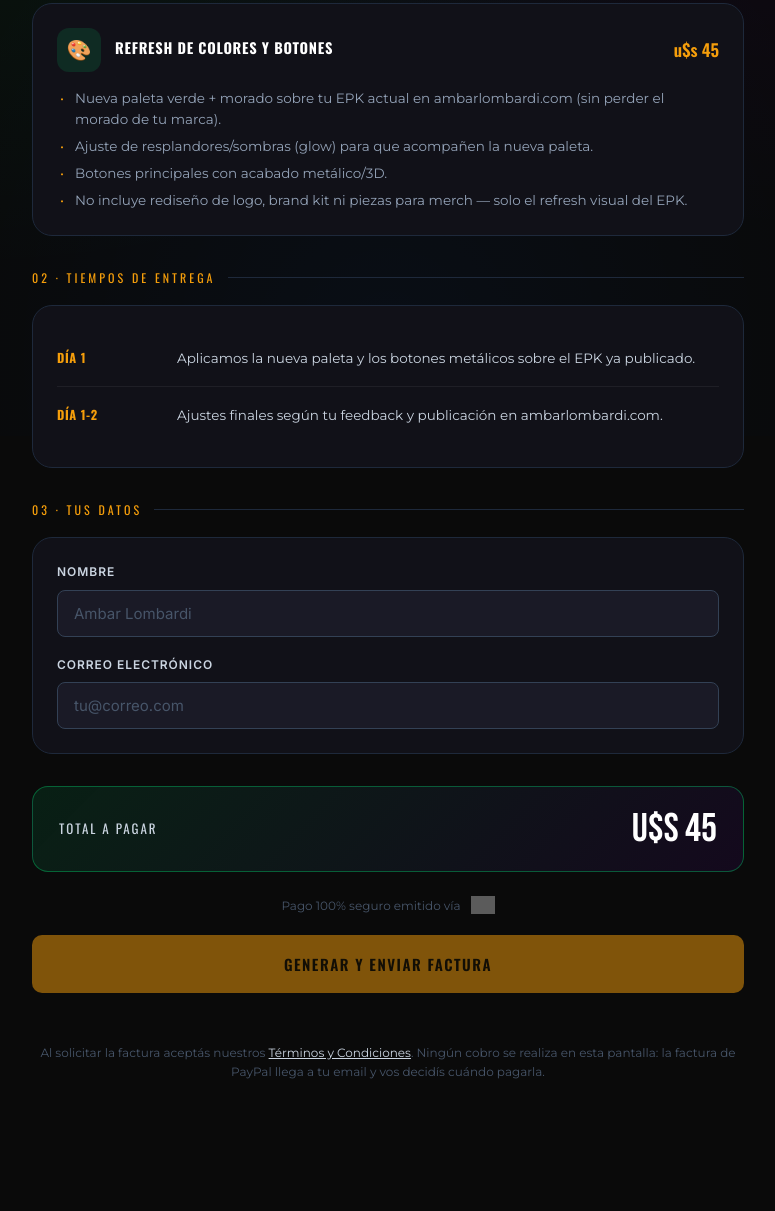
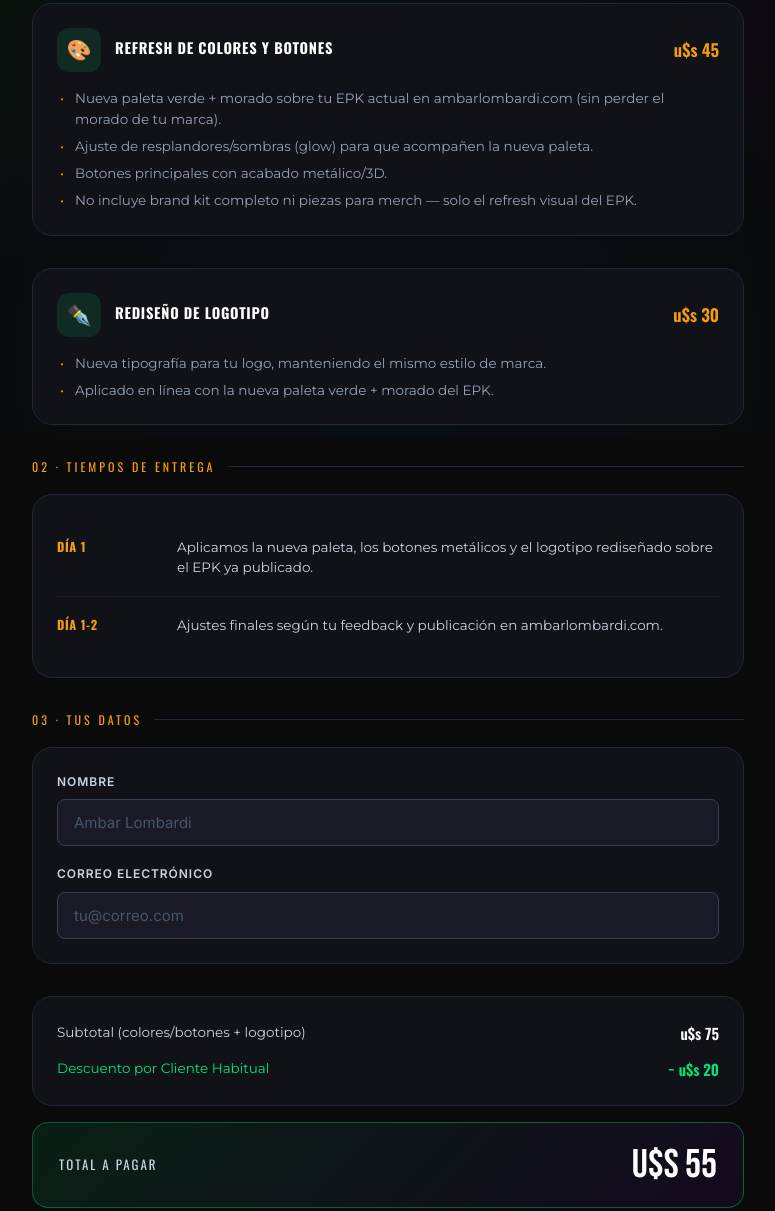
Before and after one commit to Nawemediagmail/NAWEMEDIA-WEB, a plain HTML site: page sitio/lombardi/index.html in a window 1280 px wide. Shown: the part 364-1575 px from the top of the page, without its empty margins (252-1027 px from the left). Before the commit the page ends 1525 px from the top, so only its background shows below. Drawn offline with nearby package versions, Linux system fonts and the light colour scheme; grey boxes are pictures that could not be loaded.

Commit message:
Add logo redesign line item and loyalty discount to Lombardi checkout (#10)
Adds the $30 typography-only logo redesign as a second line item
alongside the $45 color/button refresh, plus a $20 "Cliente Habitual"
loyalty discount at the invoice level, bringing the total to $55.
Mirrors the change on both the checkout page (itemized breakdown) and
the PayPal invoice payload (per-item pricing + invoice-level discount).


Claude-Session: https://claude.ai/code/session_0119ABpPrueTjnRigLjvJmWM

Co-authored-by: Claude <noreply@anthropic.com>

```diff
--- a/sitio/lombardi/index.html
+++ b/sitio/lombardi/index.html
@@ -4,7 +4,7 @@
 <meta charset="UTF-8">
 <meta name="viewport" content="width=device-width, initial-scale=1.0">
 <title>EPK Ambar Lombardi — Boleta de Pago | NAWEMEDIA</title>
-<meta name="description" content="Detalle del refresh de colores y botones del EPK de Ambar Lombardi. Completá tu email y recibí la factura de pago por PayPal.">
+<meta name="description" content="Detalle del refresh de colores, botones y rediseño de logotipo del EPK de Ambar Lombardi. Completá tu email y recibí la factura de pago por PayPal.">
 <meta name="robots" content="noindex, nofollow">
 <link rel="icon" href="/favicon.ico" sizes="any">
 <link rel="icon" type="image/png" sizes="32x32" href="/assets/favicon-32x32.png">
@@ -66,6 +66,13 @@
   .section-label::after { content: ''; flex: 1; height: 1px; background: var(--color-border-subtle); }
 
   .card { background: var(--color-bg-card); border: 1px solid var(--color-border-subtle); border-radius: 20px; padding: 24px; margin-bottom: 32px; }
+  .card-plain { padding: 18px 24px; margin-bottom: 16px; }
+
+  .price-row { display: flex; justify-content: space-between; align-items: center; padding: 6px 0; }
+  .price-row-label { font-size: 13.5px; color: var(--color-text-secondary); }
+  .price-row-value { font-family: var(--font-heading); font-size: 15px; font-weight: 600; color: #fff; }
+  .price-row-discount .price-row-label,
+  .price-row-discount .price-row-value { color: #00E676; }
 
   .concept-card { padding: 24px; }
   .concept-head { display: flex; align-items: flex-start; gap: 14px; margin-bottom: 16px; }
@@ -206,7 +213,19 @@
         <li>Nueva paleta verde + morado sobre tu EPK actual en ambarlombardi.com (sin perder el morado de tu marca).</li>
         <li>Ajuste de resplandores/sombras (glow) para que acompañen la nueva paleta.</li>
         <li>Botones principales con acabado metálico/3D.</li>
-        <li>No incluye rediseño de logo, brand kit ni piezas para merch — solo el refresh visual del EPK.</li>
+        <li>No incluye brand kit completo ni piezas para merch — solo el refresh visual del EPK.</li>
+      </ul>
+    </div>
+
+    <div class="card concept-card">
+      <div class="concept-head">
+        <span class="concept-icon">✒️</span>
+        <div class="concept-titlewrap"><div class="concept-title">Rediseño de Logotipo</div></div>
+        <div class="concept-price">u$s 30</div>
+      </div>
+      <ul class="concept-desc">
+        <li>Nueva tipografía para tu logo, manteniendo el mismo estilo de marca.</li>
+        <li>Aplicado en línea con la nueva paleta verde + morado del EPK.</li>
       </ul>
     </div>
 
@@ -215,7 +234,7 @@
       <div class="timeline-row">
         <div class="timeline-day">Día 1</div>
         <div class="timeline-desc">
-          <p>Aplicamos la nueva paleta y los botones metálicos sobre el EPK ya publicado.</p>
+          <p>Aplicamos la nueva paleta, los botones metálicos y el logotipo rediseñado sobre el EPK ya publicado.</p>
         </div>
       </div>
       <div class="timeline-row">
@@ -238,9 +257,20 @@
       </div>
     </div>
 
+    <div class="card card-plain">
+      <div class="price-row">
+        <span class="price-row-label">Subtotal (colores/botones + logotipo)</span>
+        <span class="price-row-value">u$s 75</span>
+      </div>
+      <div class="price-row price-row-discount">
+        <span class="price-row-label">Descuento por Cliente Habitual</span>
+        <span class="price-row-value">− u$s 20</span>
+      </div>
+    </div>
+
     <div class="total-box">
       <div class="total-label">Total a Pagar</div>
-      <div class="total-amount">u$s 45</div>
+      <div class="total-amount">u$s 55</div>
     </div>
 
     <div class="trust-note">
```
Also changed, not shown: sitio/api/lombardi-payment.js (+32 -19 lines).
